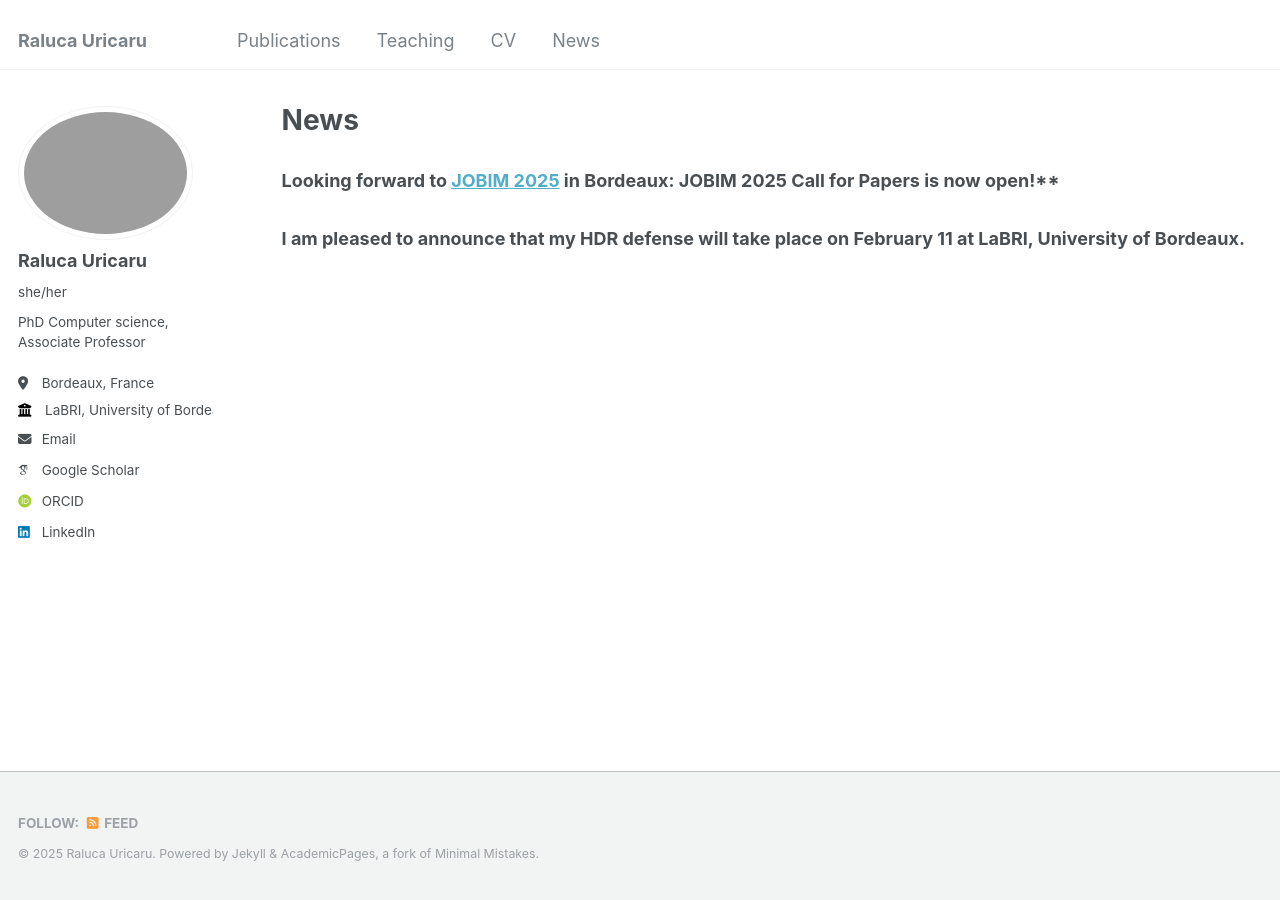
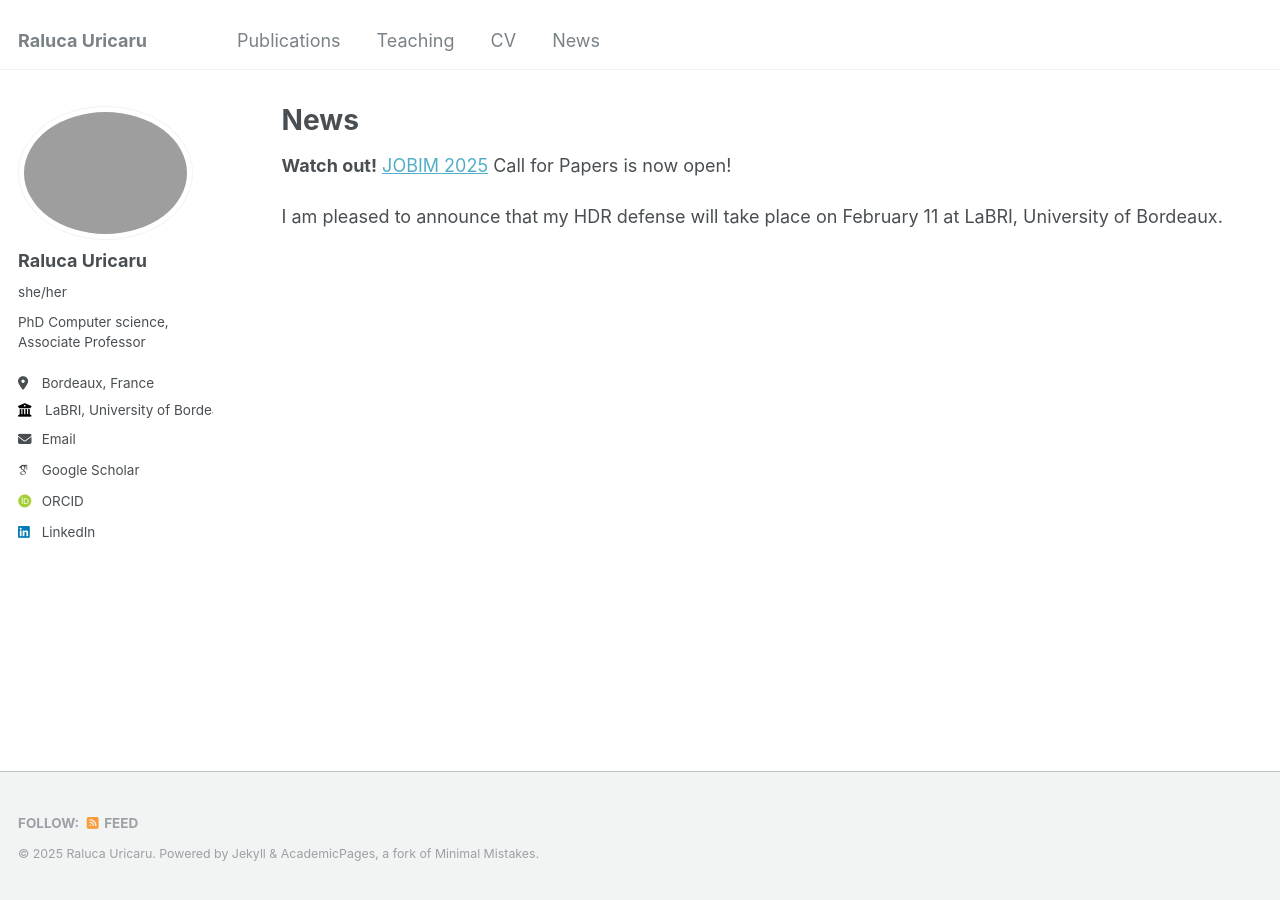
Before and after one commit to ruricaru/ruricaru.github.io, a Jekyll site: the page built from _pages/news.md, in a window 1280 px wide. Built offline with Jekyll 4.4.1, drawn with Linux system fonts in a browser that asks for light colours; some web fonts are replaced.

Commit message:
Update news.md

```diff
--- a/_pages/news.md
+++ b/_pages/news.md
@@ -5,6 +5,6 @@ permalink: /news/
 author_profile: true
 ---
 
-### Looking forward to [JOBIM 2025](https://jobim2025.labri.fr/) in Bordeaux: JOBIM 2025 Call for Papers is now open!**
+**Watch out!** [JOBIM 2025](https://jobim2025.labri.fr/) Call for Papers is now open!
 
-### I am pleased to announce that my HDR defense will take place on February 11 at LaBRI, University of Bordeaux.
+I am pleased to announce that my HDR defense will take place on February 11 at LaBRI, University of Bordeaux.
```
